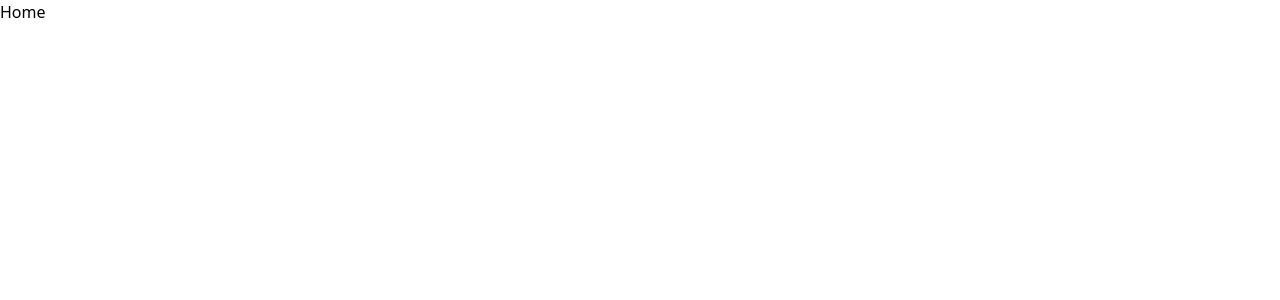
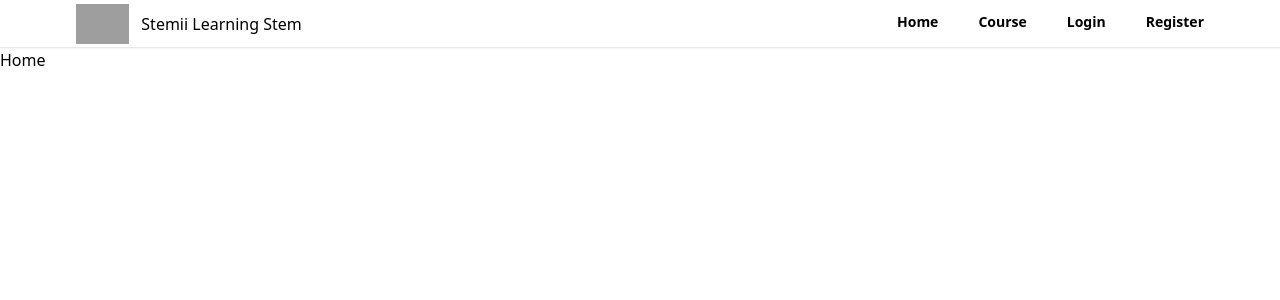
Before and after one commit to Bunkheang-heng/stemii1.0, a React (Create React App) app: page / in a window 1280 px wide. Shown: the top 300 px of the page. Built offline with nearby package versions, Linux system fonts and the light colour scheme; grey boxes are pictures that could not be loaded.

Commit message:
header of the website

```diff
--- a/src/App.js
+++ b/src/App.js
@@ -3,10 +3,12 @@ import Home from "./pages/Home";
 import Profile from "./pages/Profile";
 import SignIn from "./pages/SignIn";
 import ForgetPassword from "./pages/ForgetPassword";
+import Header from "./components/Header";
 function App() {
   return (
     <>
       <Router>
+        <Header/>
         <Routes>
             <Route path='/' element = {<Home/>}/>
             <Route path='/profile' element = {<Profile/>}/>
--- /dev/null
+++ b/src/components/Header.jsx
@@ -0,0 +1,34 @@
+import React from 'react'
+import { useLocation, useNavigate} from 'react-router-dom'
+
+
+export default function Header() {
+    const location = useLocation();
+    const naviage = useNavigate();
+    console.log(location);
+    function pathMatchRoute(route){
+        if(route === location.pathname){
+            return true;
+        }
+    }
+  return (
+
+    <div className='bg-white border-b shadow-sm sticky top-0 z-50'>
+        <header className='flex justify-between items-center px-3 max-w-6xl mx-auto'>
+            <div className='flex'>
+                <img src='https://t3.ftcdn.net/jpg/04/89/49/40/360_F_489494098_6xyoYL4ZQ7gJeViyPRwD419M4axAmkvO.jpg'
+                alt='Stemii Logo' className='h-10 cursor-pointer' onClick={() => naviage("/")}/>
+                <p className='ml-3 flex items-center'>Stemii Learning Stem</p>
+            </div>
+            <div>
+                <ul className='flex space-x-10 '>
+                    <li className={`py-3 cursor-pointer text-sm font-semibold text-gray border-b-[3px] border-b-transparent ${pathMatchRoute("/") && "text-black border-b-black " } `} onClick={() => naviage("/")}>Home</li>
+                    <li className={`py-3 cursor-pointer text-sm font-semibold text-gray border-b-[3px] border-b-transparent ${pathMatchRoute("/course") && "text-black border-b-black "} `} onClick={() => naviage("/course")}>Course</li>
+                    <li className={`py-3 cursor-pointer text-sm font-semibold text-gray border-b-[3px] border-b-transparent ${pathMatchRoute("/login") && "text-black border-b-black "} `} onClick={() => naviage("/login")}>Login</li>
+                    <li className={`py-3 text-sm cursor-pointer font-semibold text-gray border-b-[3px] border-b-transparent ${pathMatchRoute("/register") && "text-black border-b-black "} `} onClick={() => naviage("/register")}>Register</li>
+                </ul>
+            </div>
+        </header>
+    </div>
+  )
+}
--- a/src/pages/Home.jsx
+++ b/src/pages/Home.jsx
@@ -1,5 +1,3 @@
-
-
 
 const Home = () => {
     return (
```
Also changed, not shown: src/assets/image/Logo.jpg (renamed from public/favicon.ico.jpg).
